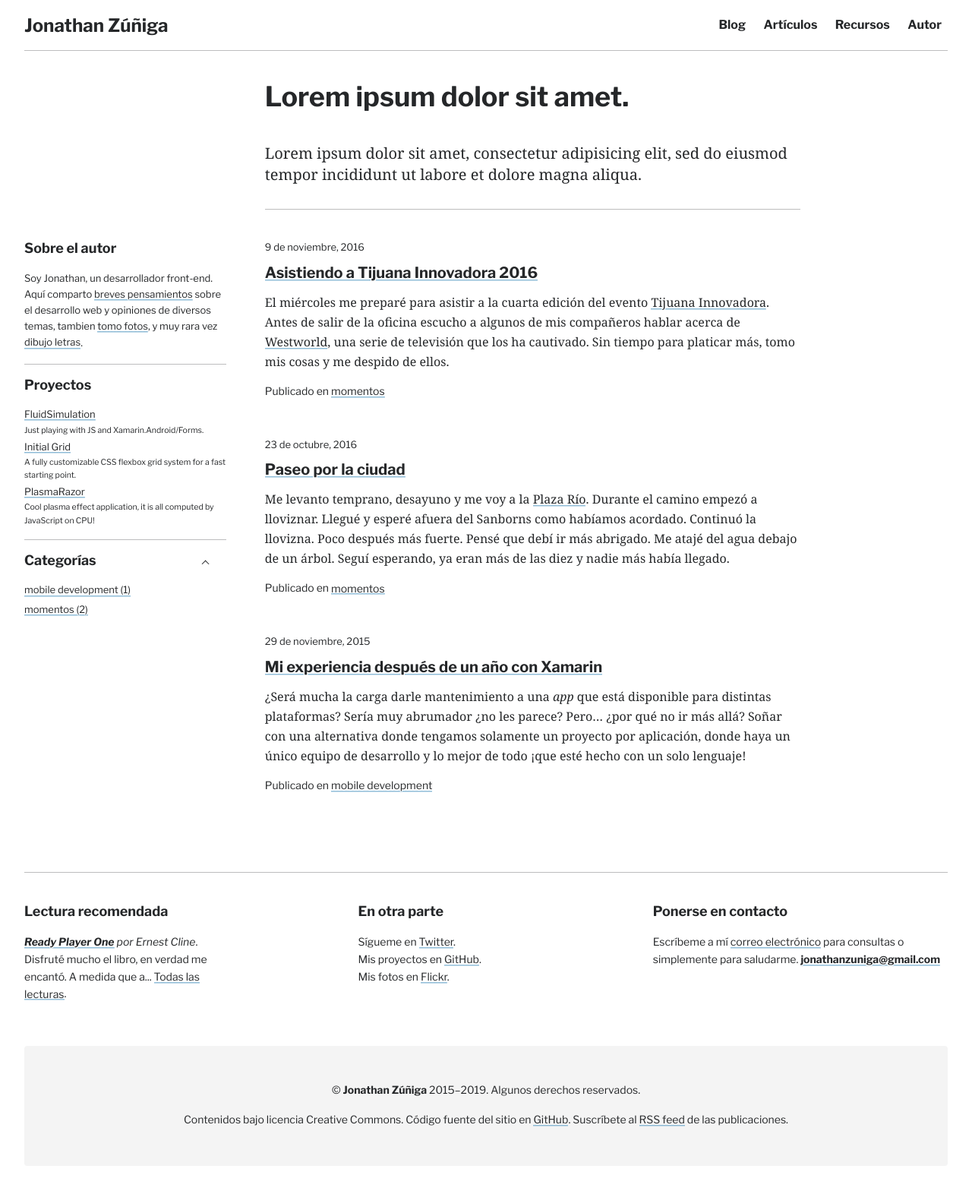
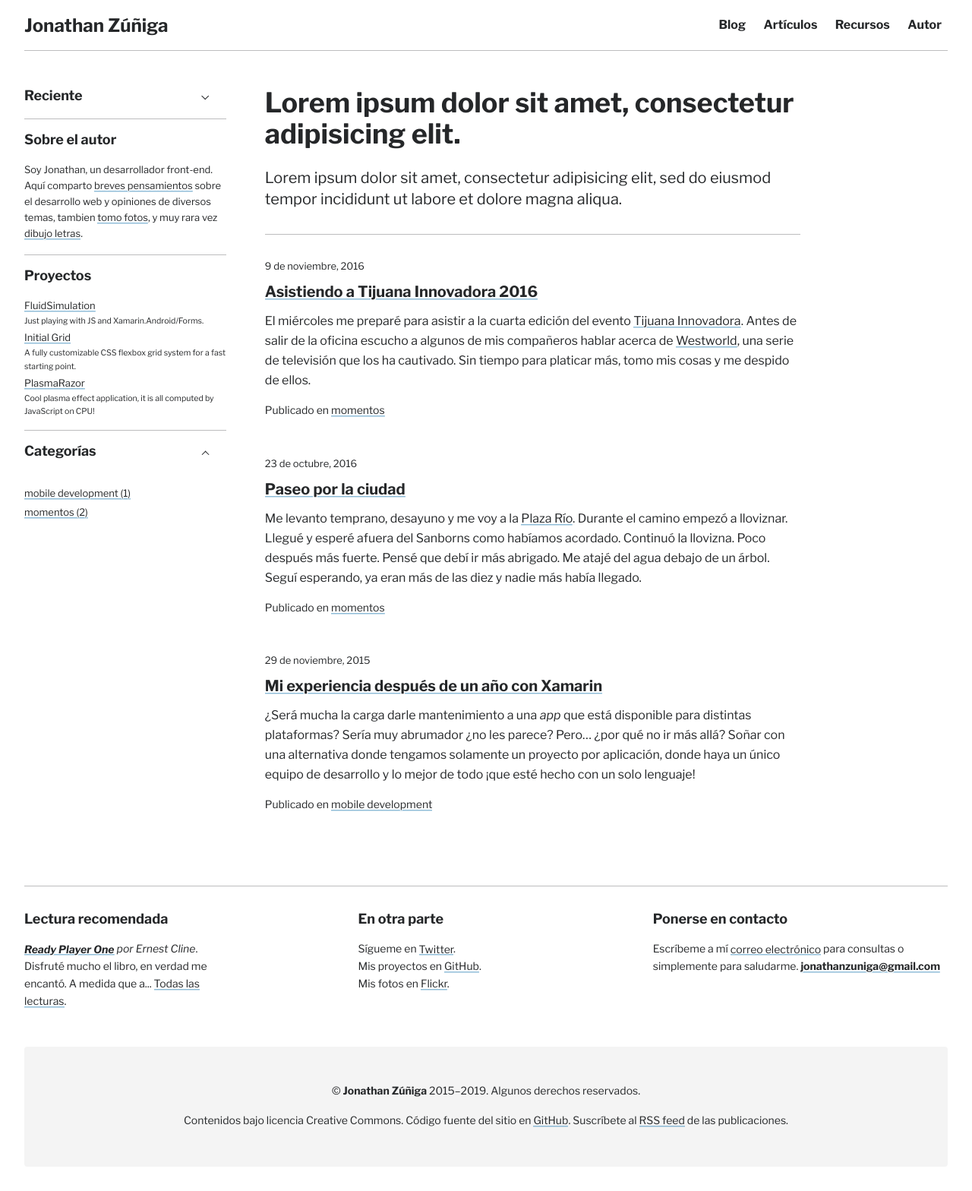
Before and after one commit to jonathanzuniga/jonathanzuniga.github.io, a Jekyll site: the page built from index.html, in a window 1280 px wide. Shown: the whole page at 76% size. Built offline with Jekyll 4.4.1, drawn with Linux system fonts in a browser that asks for light colours; the list of posts is cut into pages by our own code.

Commit message:
Editar intro.

```diff
--- a/_includes/sidebar.html
+++ b/_includes/sidebar.html
@@ -1,6 +1,26 @@
 {% assign author = site.authors['jonathan'] %}
 
 <aside class="aside">
+    <div class="collapse">
+        <input class="collapse__toggle" id="collapse-recent-posts" name="collapse-recent-posts" type="checkbox">
+
+        <label class="h5 collapse__head collapse__head--right-icon" for="collapse-recent-posts">Reciente</label>
+
+        <div class="collapse__body">
+            <ul class="list">
+                {% for post in site.posts limit: 10 %}
+                    <li>
+                        <a href="/blog/category/{{ category[0] | slugify }}">
+                            {{ post.title }}
+                        </a>
+                    </li>
+                {% endfor %}
+            </ul>
+        </div>
+    </div>
+
+    <hr>
+
     <h3 class="h5">Sobre el autor</h3>
 
     <!-- <img class="avatar" src="{{ author.avatar }}" alt="{{ author.first_name }} {{ author.last_name }}"> -->
--- a/_layouts/default.html
+++ b/_layouts/default.html
@@ -6,10 +6,10 @@
 -->
 <!DOCTYPE html>
 <html lang="es">
-    {% include head.html %}
-
-    {% assign current = page.url | downcase | split: '/' %}
-    <body class="body
+    {% include head.html %} {% assign current = page.url | downcase | split: '/'
+    %}
+    <body
+        class="body
         {% if page.url == '/' %}
             body--home
         {% elsif current[1] == 'articles' %}
@@ -20,50 +20,74 @@
             body--search
         {% endif %}"
     >
-        {% include header.html %}
-
+        {% include header.html %} {% if page.url == '/' %}
+        <!-- <div class="intro-blob">
+            <svg
+                width="389.65356"
+                height="382.81693"
+                viewBox="0 0 389.65356 382.81693"
+                xmlns="http://www.w3.org/2000/svg"
+            >
+                <defs>
+                    <pattern id="img" x="0" y="0" width="1" height="1">
+                        <image
+                            width="600"
+                            height="600"
+                            xlink:href="https://placekitten.com/600/600"
+                        />
+                    </pattern>
+                </defs>
+                <g transform="translate(205.82625,202.31793)">
+                    <path
+                        d="m 123.3,-103.3 c 36.2,50.4 65.2,101.7 59.9,153.3 -5.3,51.6 -44.8,103.5 -94,122.1 -49.1,18.6 -108,3.9 -167.4,-20.6 -59.4,-24.4 -119.3,-58.6 -126.8,-101.8 -7.5,-43.2 37.4,-95.4 80.3,-147.3 42.9,-52 83.8,-103.7 126,-104.7 42.2,-1.1 85.7,48.6 122,99 z"
+                        fill="url(#img)"
+                    />
+                </g>
+            </svg>
+        </div> -->
+        {% endif %} {% unless page.layout == 'articles' or page.url == '/search'
+        %}
         <h1 class="intro-title">
-            {% if page.url == '/' %}
-                Lorem ipsum dolor sit amet.
-            {% elsif page.layout == 'category' %}
-                «{{ page.category }}»
-            {% elsif page.layout == 'articles' or page.url == '/search' %}
+            {% if page.url == '/' %} Lorem ipsum dolor sit amet, consectetur
+            adipisicing elit. {% elsif page.layout == 'category' %} «{{
+                page.category
+            }}» {% elsif page.layout == 'articles' or page.url == '/search' %}
             {% else %}
             {{ page.title }}
             {% endif %}
         </h1>
+        {% endunless %}
 
         <div class="intro-content">
             {% if page.url == '/' %}
             <p class="h4">
-                    Lorem ipsum dolor sit amet, consectetur adipisicing elit, sed do eiusmod tempor incididunt ut labore et dolore magna aliqua.
+                Lorem ipsum dolor sit amet, consectetur adipisicing elit, sed do
+                eiusmod tempor incididunt ut labore et dolore magna aliqua.
             </p>
-
-                <hr>
             {% elsif page.layout == 'category' %}
             <p class="h4">
                 {% if page.description %}
                 {{ page.description }}
-                    {% else %}
-                        Estas leyendo todos los artículos publicados en la categoría «{{ page.category }}».
-                    {% endif %}
+                {% else %} Estas leyendo todos los artículos publicados en la
+                categoría «{{ page.category }}». {% endif %}
             </p>
-
-                <hr>
-            {% elsif page.layout == 'articles' or page.url == '/search' %}
-                {% include search_form.html %}
-            {% endif %}
+            {% elsif page.layout == 'articles' or page.url == '/search' %} {%
+            include search_form.html %} {% endif %}
         </div>
 
-        <div class="content">{{ content }}</div>
+        <div class="content">
+            {% if page.url == '/' or page.layout == 'category' %}
+            <hr />
+            {% endif %}
+
+            {{ content }}
+        </div>
 
         {% include sidebar.html %}
 
-        <hr>
+        <hr />
 
-        {% include awesome_block.html %}
-
-        {% include footer.html %}
+        {% include awesome_block.html %} {% include footer.html %}
 
         <script src="{{ '/js/lunr.min.js' | prepend: site.baseurl }}"></script>
         <script src="{{ '/js/search.js' | prepend: site.baseurl }}"></script>
```
Also changed, not shown: css/patterns.min.css, images/blob-shape copy.svg (added). Lines whose indentation alone changed are shown as unchanged.
